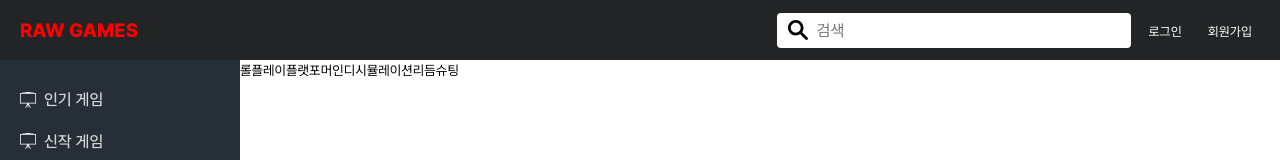
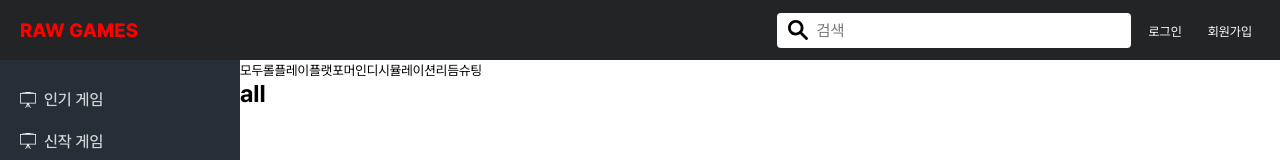
Before and after one commit to RawGamers/Game-Recommend-App, a Next.js app in the folder src/main/frontend/: page / in a window 1280 px wide. Shown: the top 160 px of the page. Built offline with nearby package versions, Linux system fonts and the light colour scheme.

Commit message:
list 오류 해결

```diff
--- a/src/main/frontend/src/app/page.jsx
+++ b/src/main/frontend/src/app/page.jsx
@@ -3,24 +3,16 @@
 import styles from "./page.module.scss";
 import Nav from "../components/home/nav";
 import List from "../components/home/list";
-import { useEffect, useState } from "react";
+import { useState } from "react";
 
 const Home = () => {
-	const [selectedKeyword, setSelectedKeyword] = useState(null);
-
-	const handleKeywordSelect = (keyword) => {
-		setSelectedKeyword(keyword);
-	};
-
-	useEffect(() => {
-		console.log(selectedKeyword);
-	}, [selectedKeyword]);
+	const [activeCategory, setActiveCategory] = useState("all");
 
 	return (
 		<div className={styles.container}>
-			<Nav selectedKeyWord={handleKeywordSelect} />
+			<Nav activeCategory={activeCategory} setActiveCategory={setActiveCategory} />
 			<main>
-				<List type={{ keyword: selectedKeyword }} />
+				<List activeCategory={activeCategory} />
 			</main>
 		</div>
 	);
--- a/src/main/frontend/src/assets/svg/icon-search.jsx
+++ b/src/main/frontend/src/assets/svg/icon-search.jsx
@@ -2,7 +2,7 @@ export const Search = () => {
 	return (
 		<>
 			<svg xmlns="http://www.w3.org/2000/svg" width="20" height="20" fill="none" viewBox="0 0 20 20">
-				<g clip-path="url(#clip0_12_5)">
+				<g clipPath="url(#clip0_12_5)">
 					<path
 						fill="#000"
 						d="m19.7407 17.7454-5.2924-5.2946c-.107-.1048-.2341-.1761-.3768-.2207.8984-1.2618 1.4335-2.80896 1.4335-4.47873C15.5027 3.47106 12.0317 0 7.75359 0 3.47105 0-.0000085 3.47106-.0000085 7.7536c0 4.2803 3.4710585 7.7514 7.7535985 7.7514 1.66977 0 3.21471-.5328 4.48091-1.4335.0424.1405.1137.2698.2185.3768l5.2947 5.2924c.4235.4213 1.2105.3188 1.7611-.2319.5507-.5506.6532-1.3398.2319-1.7634ZM7.75359 12.6849c-2.72201 0-4.9335-2.2093-4.9335-4.93353 0-2.72201 2.21149-4.9335 4.9335-4.9335 2.72421 0 4.93351 2.21149 4.93351 4.9335-.0022 2.72423-2.2115 4.93353-4.93351 4.93353Z"
--- a/src/main/frontend/src/components/home/list.jsx
+++ b/src/main/frontend/src/components/home/list.jsx
@@ -3,23 +3,17 @@
 import { useEffect } from "react";
 import styles from "./list.module.scss";
 
-export const Nav = (props) => {
+export const List = ({ activeCategory }) => {
 	useEffect(() => {
-		console.log(props.type.keyword);
-	}, [props]);
+		console.log(activeCategory);
+	}, [activeCategory]);
 
 	return (
-		<>
-			<section>
-				<h2>{props.type.keyword}</h2>
-				<div className={styles.list_container}>
-					{/* {props.data.map((data) => (
-					))} */}
-					{/* <div className={styles.list_wrapper}>data</div> */}
-				</div>
-			</section>
-		</>
+		<section>
+			<h2>{activeCategory}</h2>
+			<div className={styles.list_container}></div>
+		</section>
 	);
 };
 
-export default Nav;
+export default List;
--- a/src/main/frontend/src/components/home/nav.jsx
+++ b/src/main/frontend/src/components/home/nav.jsx
@@ -1,43 +1,35 @@
 "use client";
 
-import { useState } from "react";
 import styles from "./nav.module.scss";
 
-export const Nav = ({ selectedKeyWord }) => {
-	const [navArray, setNavArray] = useState([
-		{ name: "롤플레이", keyword: "role", active: true },
-		{ name: "플랫포머", keyword: "platform", active: false },
-		{ name: "인디", keyword: "indie", active: false },
-		{ name: "시뮬레이션", keyword: "simulation", active: false },
-		{ name: "리듬", keyword: "rhythm", active: false },
-		{ name: "슈팅", keyword: "shooting", active: false },
-	]);
+export const Nav = ({ activeCategory, setActiveCategory }) => {
+	const navArray = [
+		{ name: "모두", keyword: "all" },
+		{ name: "롤플레이", keyword: "role" },
+		{ name: "플랫포머", keyword: "platform" },
+		{ name: "인디", keyword: "indie" },
+		{ name: "시뮬레이션", keyword: "simulation" },
+		{ name: "리듬", keyword: "rhythm" },
+		{ name: "슈팅", keyword: "shooting" },
+	];
 
-	const changeCategory = (index) => {
-		setNavArray((prevNavArray) => {
-			const updatedNavArray = [...prevNavArray];
-			updatedNavArray.forEach((item, i) => {
-				if (i === index) {
-					item.active = true;
-					selectedKeyWord(item.keyword);
-				} else {
-					item.active = false;
-				}
-			});
-			return updatedNavArray;
-		});
+	const changeCategory = (keyword) => {
+		setActiveCategory(keyword);
 	};
 
 	return (
-		<>
 		<nav>
 			{navArray.map((item, index) => (
-					<button key={index} className={`${styles.nav_btn} ${item.active ? styles.active : ""}`} onClick={() => changeCategory(index)} type="button">
+				<button
+					key={index}
+					className={`${styles.nav_btn} ${item.keyword === activeCategory ? styles.active : ""}`}
+					onClick={() => changeCategory(item.keyword)}
+					type="button"
+				>
 					{item.name}
 				</button>
 			))}
 		</nav>
-		</>
 	);
 };
 
```
Lines whose indentation alone changed are shown as unchanged.
